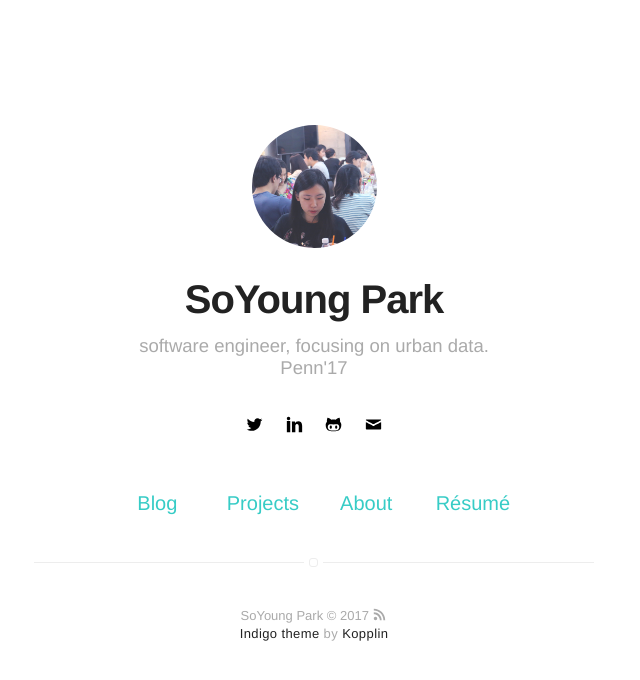
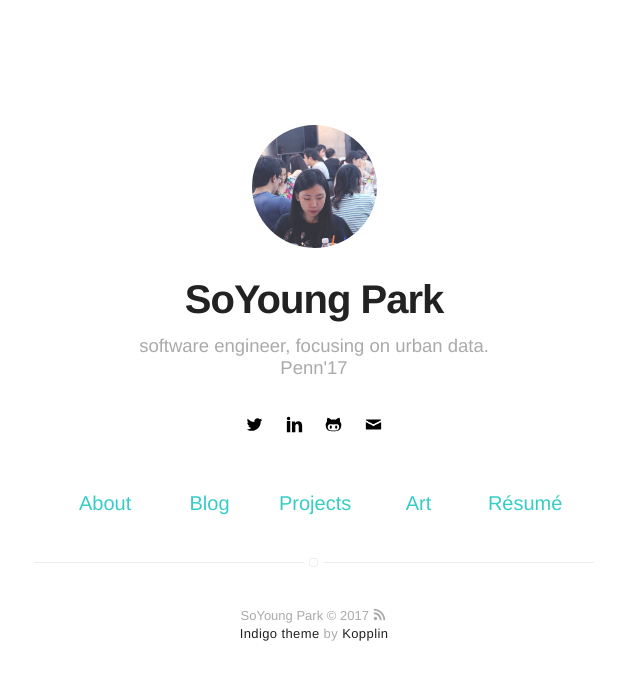
Before and after one commit to soyoungpark/soyoungpark.github.io, a Jekyll site: the page built from index.html, in a window 1280 px wide. Shown: the top 680 px of the page, without its empty margins (326-966 px from the left). Built offline with Jekyll 4.4.1, drawn with Linux system fonts in a browser that asks for light colours.

Commit message:
added art page

```diff
--- a/_config.yml
+++ b/_config.yml
@@ -22,7 +22,7 @@
 permalink: /:title/
 
 # To enable google analytics, supply your token below
-# analytics-google: 'UA-MYANALYTICS'
+analytics-google: 'UA-106486637-1'
 
 # To enable piwik tracking, supply your url & site ID below
 # analytics-piwik-url: 'piwik.my-host.com'
@@ -30,7 +30,7 @@
 
 # if you don't want comments in your posts, leave categories empty
 disqus:
-  shortname: mydisqus # enter this from your disqus account
+  shortname: soyoungpark # enter this from your disqus account
   categories: [blog, project] # only show disqus for posts that have these categories
 
 # if you don't have any of social below, comment the line
--- a/_includes/header.html
+++ b/_includes/header.html
@@ -2,6 +2,7 @@
    or page.title == "Blog"
    or page.title == "Projects"
    or page.title == "Tags"
+   or page.title == "Art"
 %}{% assign showHeader = true %}{% endif %}
 
 {% if showHeader == true %}
--- a/_includes/nav.html
+++ b/_includes/nav.html
@@ -1,9 +1,12 @@
 <nav class="{% if page.title == "Home" %}nav-home{% else %}nav{% endif %}">
     <ul class="list">
-        {% if page.title != "Home" %}
-            <li class="item">
-                <a class="link" href="{{ site.url }}/">Home</a>
-            </li>
+
+        {% if site.about == true %}
+            {% if page.title != "About" %}
+                <li class="item">
+                    <a class="link" href="{{ site.url }}/about">About</a>
+                </li>
+            {% endif %}
         {% endif %}
 
         {% if site.blog == true %}
@@ -22,10 +25,10 @@
             {% endif %}
         {% endif %}
 
-        {% if site.about == true %}
-            {% if page.title != "About" %}
+        {% if site.projects == true %}
+            {% if page.title != "Projects" %}
                 <li class="item">
-                    <a class="link" href="{{ site.url }}/about">About</a>
+                    <a class="link" href="{{ site.url }}/art">Art</a>
                 </li>
             {% endif %}
         {% endif %}
--- /dev/null
+++ b/_includes/portfolio.html
@@ -0,0 +1,6 @@
+<div class="item {% if post.star %}star{% endif %}">
+    <a class="url" href="{{ site.url }}{{ post.url }}">
+        <aside class="date"><time datetime="{{ post.date | date:"%d-%m-%Y" }}">{{ post.date | date: "%b %d %Y" }}</time></aside>
+        <h3 class="title">{{ post.title }}</h3>
+    </a>
+</div>
```
Also changed, not shown: art.html (added, +17 -0 lines), 1 other file.
